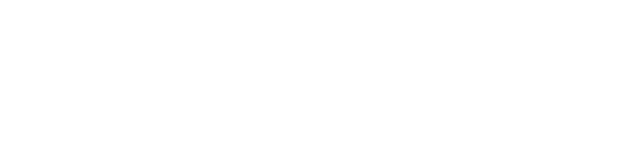
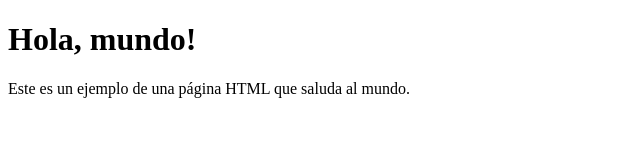
Before and after one commit to DavQ12/Practica01Inter, a plain HTML site: page index.html in a window 1280 px wide. Shown: the whole page, without its empty margins (0-640 px from the left). Drawn offline with Linux system fonts and the light colour scheme.

Commit message:
primeros pasos2

```diff
--- a/index.html
+++ b/index.html
@@ -3,9 +3,11 @@
 <head>
     <meta charset="UTF-8">
     <meta name="viewport" content="width=device-width, initial-scale=1.0">
-    <title>Document</title>
+    <title>Hola mundo</title>
 </head>
 <body onload="saludar()">
+    <h1>Hola, mundo!</h1>
+    <p>Este es un ejemplo de una página HTML que saluda al mundo.</p>
     <script>
         function saludar() {
             console.log("Hola, mundo!");
```
